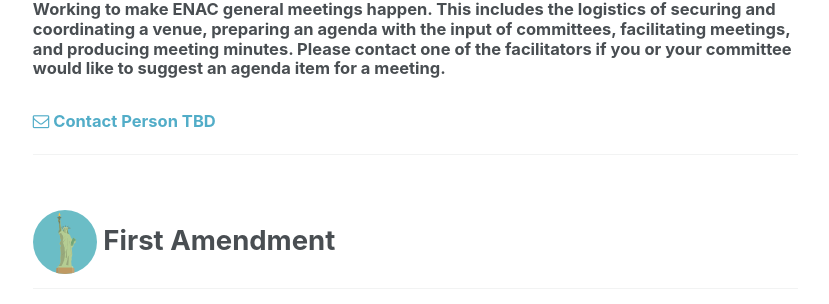
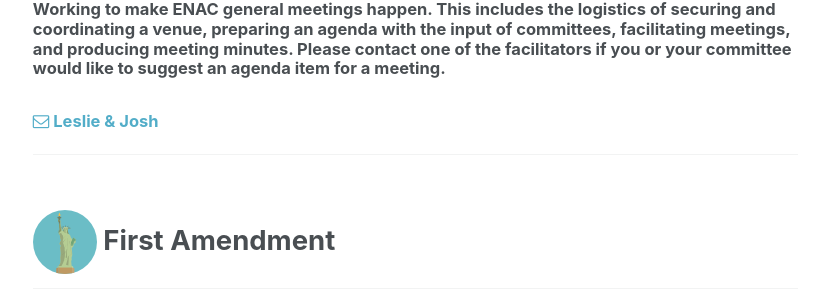
Before and after one commit to sounderminds/enac_dev, a Jekyll site: the page built from _pages/committees.md, in a window 1280 px wide and 900 px high, scrolled down 1800 px. Shown: the part 149-453 px from the top of the window, without its empty margins (251-1080 px from the left). Built offline with Jekyll 4.4.1, drawn with Linux system fonts in a browser that asks for light colours.

Commit message:
added names to facilitation committee list

```diff
--- a/_pages/committees.md
+++ b/_pages/committees.md
@@ -29,7 +29,7 @@ footer_attribution: "<a href='/icon_attribution/'>icon attribution info</a>"
 *****
 <h2><img src="/assets/images/004-time.png"> Facilitation</h2>
 <p><h4>Working to make ENAC general meetings happen. This includes the logistics of securing and coordinating a venue, preparing an agenda with the input of committees, facilitating meetings, and producing meeting minutes. Please contact one of the facilitators if you or your committee would like to suggest an agenda item for a meeting.</h4></p>
-<h6><a href="mailto:facilitation.edmondsnac@gmail.com?subject=Facilitation Committee"><i class="fa fa-envelope-o" aria-hidden="true"></i> Contact Person TBD</a></h6>
+<h6><a href="mailto:facilitation.edmondsnac@gmail.com?subject=Facilitation Committee"><i class="fa fa-envelope-o" aria-hidden="true"></i> Leslie & Josh</a></h6>
 *****
 <h2><img src="/assets/images/023-statue-of-liberty.png"> First Amendment</h2>
 <h6><a href="mailto:firstamendment.edmondsnac@gmail.com?subject=First Amendment Committee"><i class="fa fa-envelope-o" aria-hidden="true"></i> Contact Person TBD</a></h6>
```
